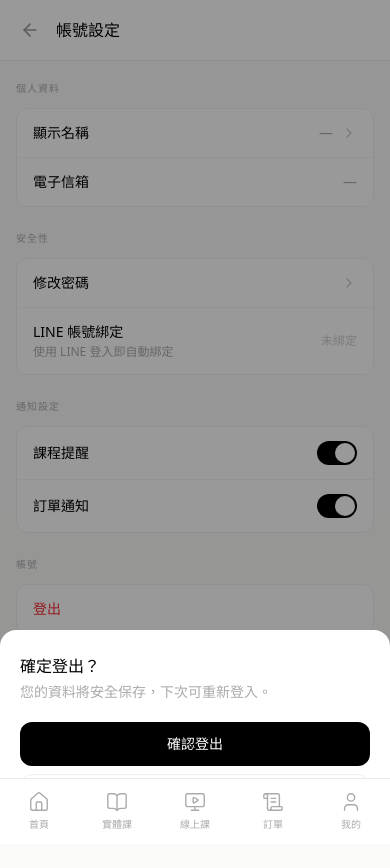
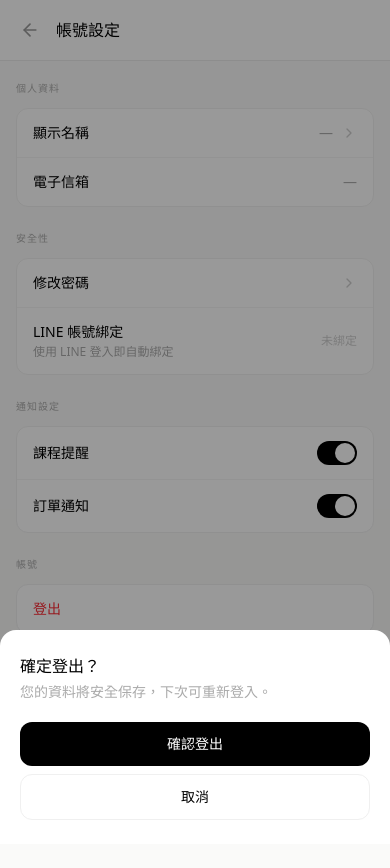
Before and after one commit to csflesim/FindTheWay, a Next.js app: page /m/settings in a window 390 px wide. Both pictures are taken after a click on the button "登出". Shown: the top 868 px of the page. Built offline with nearby package versions, Linux system fonts and the light colour scheme; no server answers; a web font is replaced by a local one.

Commit message:
Fix logout sheet hidden behind bottom nav on settings page
Confirm sheet was z-50, tied with MobileNav and rendered underneath it;
raised to z-60 and added safe-area bottom padding.

```diff
--- a/src/app/m/settings/page.tsx
+++ b/src/app/m/settings/page.tsx
@@ -263,8 +263,8 @@ export default function SettingsPage() {
 
       {/* Logout confirm overlay */}
       {logoutConfirm && (
-        <div className="fixed inset-0 bg-black/40 flex items-end justify-center z-50 pb-safe">
-          <div className="bg-white rounded-t-2xl w-full max-w-md px-5 py-6">
+        <div className="fixed inset-0 bg-black/40 flex items-end justify-center z-[60]">
+          <div className="bg-white rounded-t-2xl w-full max-w-md px-5 pt-6 pb-[calc(1.5rem+env(safe-area-inset-bottom))]">
             <p className="text-base font-medium mb-1">確定登出？</p>
             <p className="text-sm text-[#aaa] mb-5">您的資料將安全保存，下次可重新登入。</p>
             <div className="flex flex-col gap-2">
```
